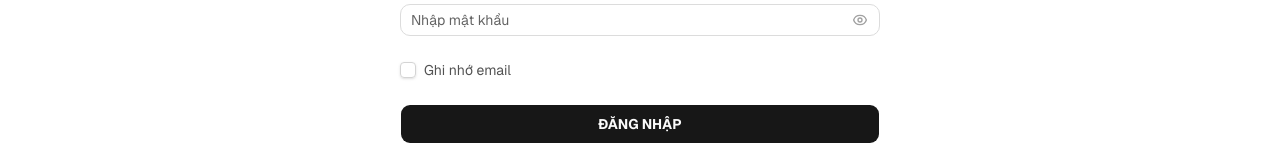
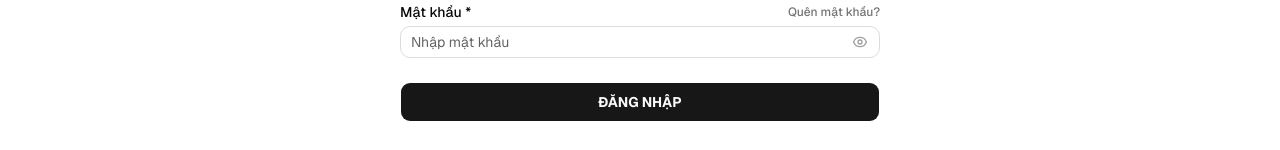
Before and after one commit to NguyenDucHoangNam/PWB_Mini, a Next.js app in the folder frontend/: page /login in a window 1280 px wide. Shown: the part 388-538 px from the top of the page. Built offline with nearby package versions, Linux system fonts and the light colour scheme; no server answers.

Commit message:
refactor(frontend/auth): remove remember email checkbox from login form

```diff
--- a/frontend/messages/en.json
+++ b/frontend/messages/en.json
@@ -65,7 +65,6 @@
       "emailPlaceholder": "Enter your email address",
       "passwordLabel": "Password *",
       "passwordPlaceholder": "Enter password",
-      "rememberMe": "Remember email",
       "forgotPassword": "Forgot password?",
       "submit": "LOG IN",
       "submitting": "Logging in...",
--- a/frontend/messages/vi.json
+++ b/frontend/messages/vi.json
@@ -65,7 +65,6 @@
       "emailPlaceholder": "Nhập địa chỉ email",
       "passwordLabel": "Mật khẩu *",
       "passwordPlaceholder": "Nhập mật khẩu",
-      "rememberMe": "Ghi nhớ email",
       "forgotPassword": "Quên mật khẩu?",
       "submit": "ĐĂNG NHẬP",
       "submitting": "Đang đăng nhập...",
--- a/frontend/src/features/auth/components/login-form.tsx
+++ b/frontend/src/features/auth/components/login-form.tsx
@@ -15,7 +15,6 @@ import { PasswordInput } from "./password-input";
 import { Button } from "@/components/ui/button";
 import { Input } from "@/components/ui/input";
 import { Label } from "@/components/ui/label";
-import { Checkbox } from "@/components/ui/checkbox";
 import { toast } from "sonner";
 
 export function LoginForm() {
@@ -28,7 +27,6 @@ export function LoginForm() {
 
   const [email, setEmail] = useState("");
   const [password, setPassword] = useState("");
-  const [rememberMe, setRememberMe] = useState(false);
   const [error, setError] = useState<string | null>(null);
 
   const handleGoogleCredentialRef = useRef<((idToken: string) => void) | null>(null);
@@ -64,15 +62,8 @@ export function LoginForm() {
     (accessToken: string, user: AuthUser) => {
       const expiresAt = decodeJwtExpiry(accessToken);
       setAuth(accessToken, user, expiresAt ?? undefined);
-      if (rememberMe && email.trim().length > 0) {
-        localStorage.setItem("login_email", email.trim());
-        localStorage.setItem("login_remember", "true");
-      } else {
-        localStorage.removeItem("login_email");
-        localStorage.removeItem("login_remember");
-      }
     },
-    [rememberMe, email, setAuth],
+    [setAuth],
   );
 
   const handleSubmit = (e: React.FormEvent) => {
@@ -211,29 +202,13 @@ export function LoginForm() {
         />
       </div>
 
-      <div className="flex items-center gap-2">
-        <Checkbox
-          id="rememberMe"
-          checked={rememberMe}
-          onCheckedChange={(checked: boolean) => setRememberMe(!!checked)}
-          disabled={isPending}
-          tabIndex={3}
-        />
-        <Label
-          htmlFor="rememberMe"
-          className="text-sm font-normal text-neutral-600 dark:text-neutral-400 cursor-pointer"
-        >
-          {t("rememberMe")}
-        </Label>
-      </div>
-
       <Button
         type="submit"
         variant="default"
         size="lg"
         disabled={isPending}
         className="w-full justify-center h-10 font-bold"
-        tabIndex={4}
+        tabIndex={3}
       >
         {isPending ? (
           <span className="flex items-center gap-2">
```
